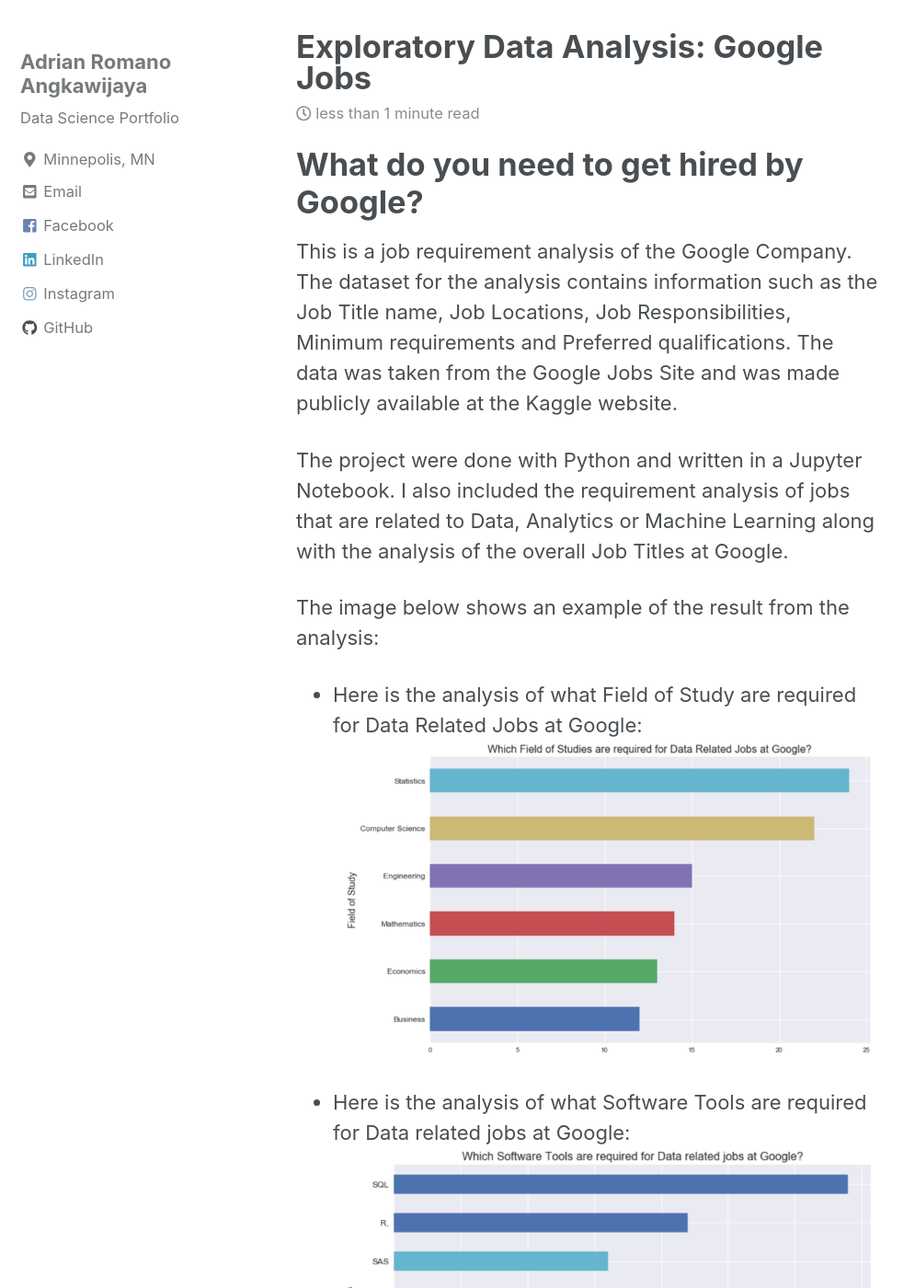
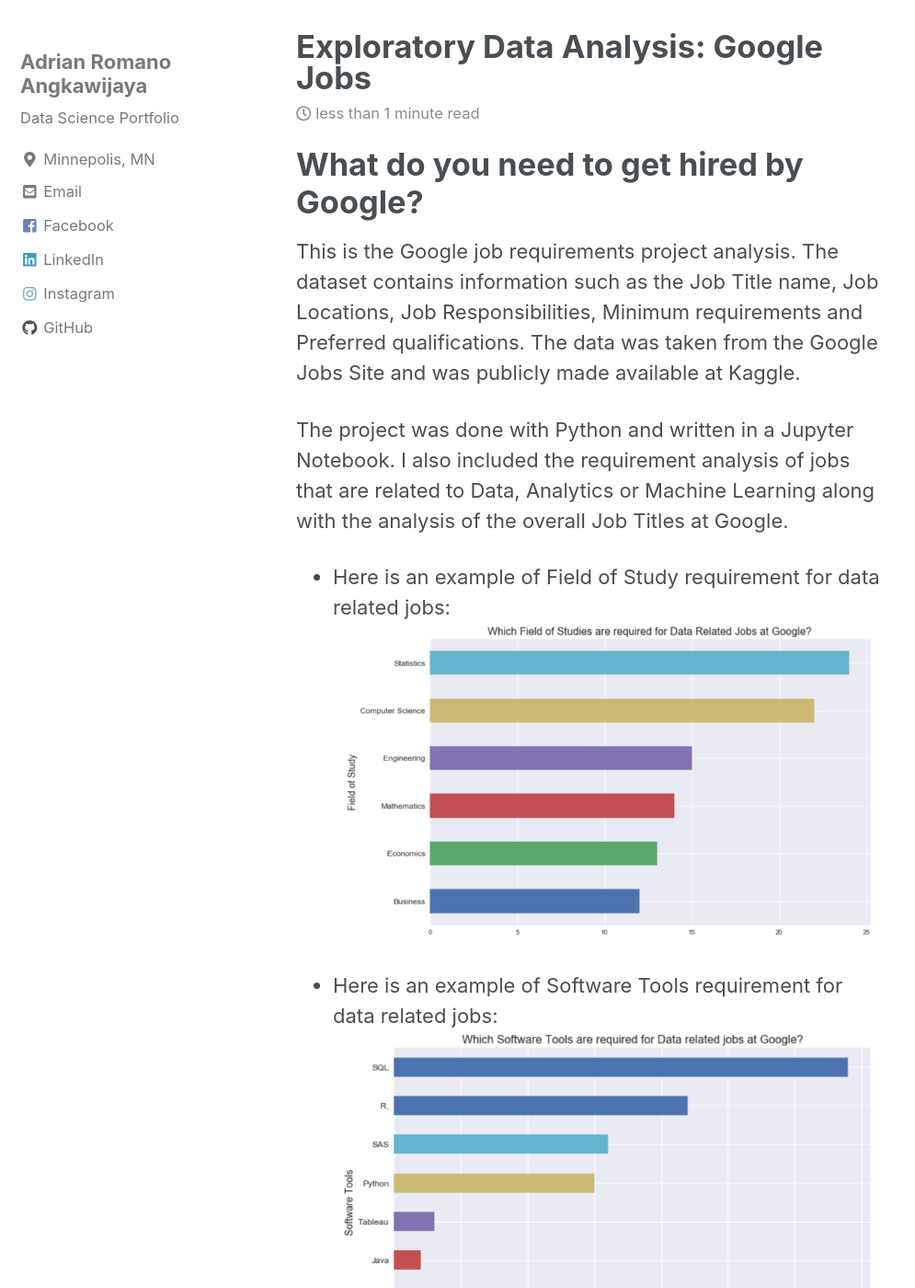
Before and after one commit to adrianromano/adrianromano.github.io, a Jekyll site: the page built from _posts/2018-07-20-google.md, in a window 1280 px wide and 1400 px high, scrolled down 784 px. Shown: the whole window at 92% size, without its empty margins (0-995 px from the left). Built offline with Jekyll 4.4.1, drawn with Linux system fonts in a browser that asks for light colours; nearby versions of some CDN libraries; some of the changed text lies outside the part shown.

Commit message:
new gith

```diff
--- a/_posts/2018-07-20-google.md
+++ b/_posts/2018-07-20-google.md
@@ -8,19 +8,16 @@
 ---
 
 # What do you need to get hired by Google?
+This is the Google job requirements project analysis. The dataset contains information such as the Job Title name, Job Locations, Job Responsibilities, Minimum requirements and Preferred qualifications. The data was taken from the Google Jobs Site and was publicly made available at Kaggle.
 
-This is a job requirement analysis of the Google Company. The dataset for the analysis contains information such as the Job Title name, Job Locations, Job Responsibilities, Minimum requirements and Preferred qualifications. The data was taken from the Google Jobs Site and was made publicly available at the Kaggle website.
+The project was done with Python and written in a Jupyter Notebook. I also included the requirement analysis of jobs that are related to Data, Analytics or Machine Learning along with the analysis of the overall Job Titles at Google.
 
-The project were done with Python and written in a Jupyter Notebook. I also included the requirement analysis of jobs that are related to Data, Analytics or Machine Learning along with the analysis of the overall Job Titles at Google.
-
-The image below shows an example of the result from the analysis:
-
-* Here is the analysis of what Field of Study are required for Data Related Jobs at Google:
+* Here is an example of Field of Study requirement for data related jobs:
 <img src="{{ site.url }}{{ site.baseurl }}/images/python/fieldofstudy.png" alt="Field of Study">
 
-* Here is the analysis of what Software Tools are required for Data related jobs at Google:
+* Here is an example of Software Tools requirement for data related jobs:
 <img src="{{ site.url }}{{ site.baseurl }}/images/python/softwaretools.png" alt="Field of Study">
 
-For the full project, you can see it directly from my GitHub account:
+You can access the full project here:
 
 [Full Project](https://github.com/adrianromano/Google-Jobs-Exploratory-Data-Analysis)
```
